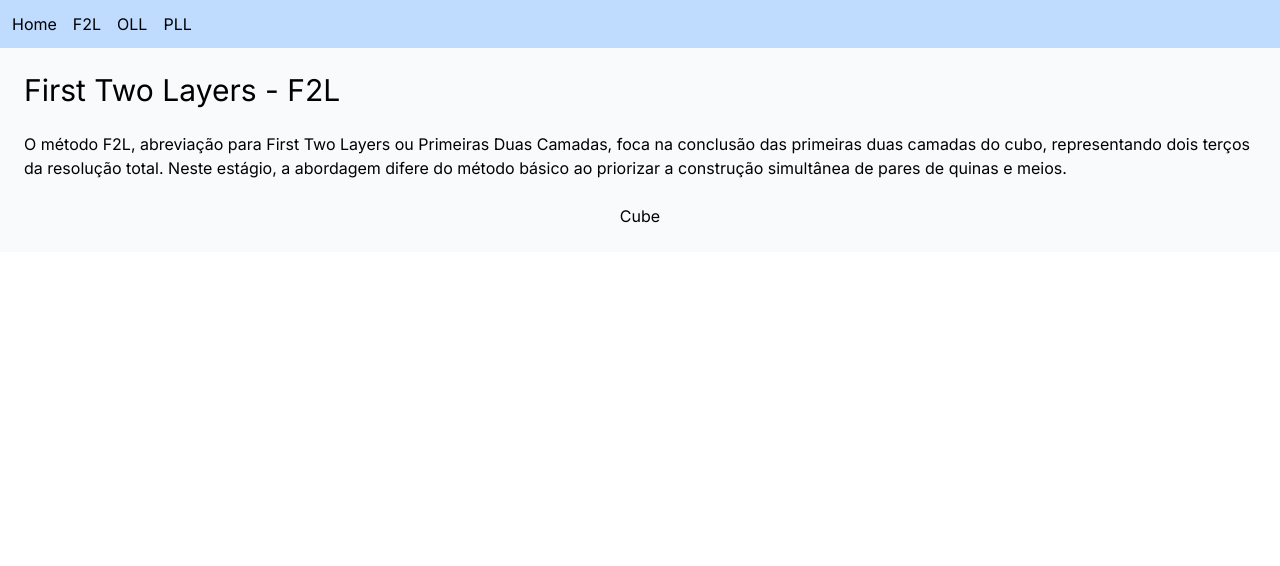
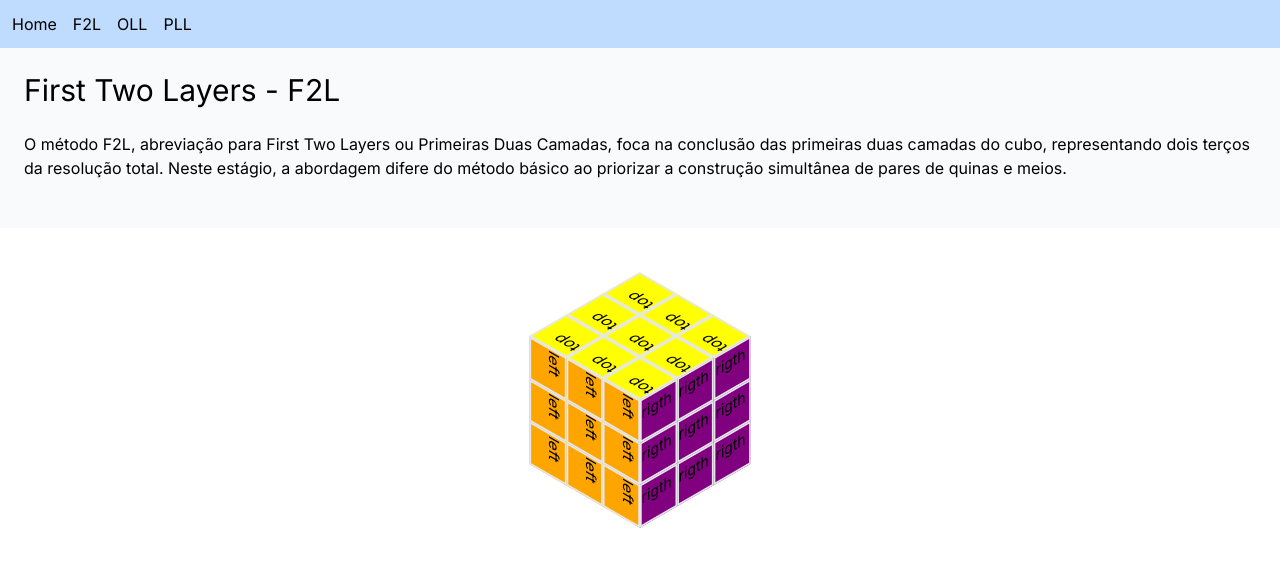
Before and after one commit to ValdineiJunior/cube-lessons, a Next.js app: page /firstTwoLayers in a window 1280 px wide. Shown: the top 566 px of the page. Built offline with nearby package versions, Linux system fonts and the light colour scheme.

Commit message:
feat: create a 3D cube

```diff
--- a/src/app/(dashboard)/firstTwoLayers/page.tsx
+++ b/src/app/(dashboard)/firstTwoLayers/page.tsx
@@ -1,3 +1,5 @@
+import { CubeF2l } from '@/components/cubeF2l'
+
 export default function FirstTwoLayers() {
   return (
     <h1 className=" bg-slate-50 col-span-10 p-6">
@@ -10,7 +12,9 @@ export default function FirstTwoLayers() {
           abordagem difere do método básico ao priorizar a construção simultânea
           de pares de quinas e meios.
         </p>
-        <div className="flex flex-wrap gap-6 justify-center">Cube</div>
+        <div className="flex flex-wrap gap-6 justify-center">
+          <CubeF2l />
+        </div>
       </div>
     </h1>
   )
--- a/src/app/(dashboard)/orientationLastLayer/page.tsx
+++ b/src/app/(dashboard)/orientationLastLayer/page.tsx
@@ -1,4 +1,4 @@
-import { Cube } from '@/components/cube'
+import { CubeOll } from '@/components/cubeOll'
 
 export default function OrientationLastLayer() {
   const notations = [
@@ -66,7 +66,7 @@ export default function OrientationLastLayer() {
         </p>
         <div className="flex flex-wrap gap-6 justify-center">
           {notations.map((notation) => (
-            <Cube key={notation.case} notation={notation.notation} />
+            <CubeOll key={notation.case} notation={notation.notation} />
           ))}
         </div>
       </div>
--- a/src/app/globals.css
+++ b/src/app/globals.css
@@ -1,3 +1,21 @@
 @tailwind base;
 @tailwind components;
 @tailwind utilities;
+
+
+.left {
+    background-color: orange;
+    transform: rotate(90deg) skewX(-30deg) scaleY(0.864)
+}
+
+.right {
+    background-color: purple;
+    transform: rotate(-30deg) skewX(-30deg) scaleY(0.864);
+    bottom: 8em;
+}
+
+.top {
+    background-color: yellow;
+    transform: rotate(210deg) skewX(-30deg) scaleY(0.864);
+    bottom: 16em;
+}
--- /dev/null
+++ b/src/components/cubeF2l.tsx
@@ -0,0 +1,76 @@
+export function CubeF2l() {
+  return (
+    <>
+      {/* <div className="grid grid-cols-2 grid-rows-2 h-52 w-48 static">
+        <div className="grid grid-cols-3 grid-rows-3 h-52 w-48 -skew-x-[30deg] absolute">
+          <div className=" border-2">up</div>
+          <div className=" border-2">up</div>
+          <div className=" border-2">up</div>
+          <div className=" border-2">up</div>
+          <div className=" border-2">up</div>
+          <div className=" border-2">up</div>
+          <div className=" border-2">up</div>
+          <div className=" border-2">up</div>
+          <div className=" border-2">up</div>
+        </div>
+        <div className="grid grid-cols-3 grid-rows-3 h-52 w-48 -skew-y-[30deg] absolute bottom-10 right-[14.25rem]">
+          <div className=" border-2">rigth</div>
+          <div className=" border-2">rigth</div>
+          <div className=" border-2">rigth</div>
+          <div className=" border-2">rigth</div>
+          <div className=" border-2">rigth</div>
+          <div className=" border-2">rigth</div>
+          <div className=" border-2">rigth</div>
+          <div className=" border-2">rigth</div>
+          <div className=" border-2">rigth</div>
+        </div>
+        <div className="grid grid-cols-3 grid-rows-3 h-52 w-48 skew-y-[30deg] absolute bottom-10">
+          <div className=" border-2">left</div>
+          <div className=" border-2">left</div>
+          <div className=" border-2">left</div>
+          <div className=" border-2">left</div>
+          <div className=" border-2">left</div>
+          <div className=" border-2">left</div>
+          <div className=" border-2">left</div>
+          <div className=" border-2">left</div>
+          <div className=" border-2">left</div>
+        </div>
+      </div> */}
+      <div className="absolute h-0 w-0 m-auto left-0 right-0 top-0 bottom-0">
+        <div className="relative h-32 w-32 origin-[0_0] left grid grid-cols-3 grid-rows-3">
+          <div className=" border-2">left</div>
+          <div className=" border-2">left</div>
+          <div className=" border-2">left</div>
+          <div className=" border-2">left</div>
+          <div className=" border-2">left</div>
+          <div className=" border-2">left</div>
+          <div className=" border-2">left</div>
+          <div className=" border-2">left</div>
+          <div className=" border-2">left</div>
+        </div>
+        <div className="relative h-32 w-32 origin-[0_0] right grid grid-cols-3 grid-rows-3">
+          <div className=" border-2">rigth</div>
+          <div className=" border-2">rigth</div>
+          <div className=" border-2">rigth</div>
+          <div className=" border-2">rigth</div>
+          <div className=" border-2">rigth</div>
+          <div className=" border-2">rigth</div>
+          <div className=" border-2">rigth</div>
+          <div className=" border-2">rigth</div>
+          <div className=" border-2">rigth</div>
+        </div>
+        <div className="relative h-32 w-32 origin-[0_0] top grid grid-cols-3 grid-rows-3">
+          <div className=" border-2">top</div>
+          <div className=" border-2">top</div>
+          <div className=" border-2">top</div>
+          <div className=" border-2">top</div>
+          <div className=" border-2">top</div>
+          <div className=" border-2">top</div>
+          <div className=" border-2">top</div>
+          <div className=" border-2">top</div>
+          <div className=" border-2">top</div>
+        </div>
+      </div>
+    </>
+  )
+}
--- a/src/components/cube.tsx
+++ b/src/components/cubeOll.tsx
@@ -5,7 +5,7 @@ export type Notation = {
   moves: string[]
 }
 
-export function Cube({ notation }: { notation: Notation }) {
+export function CubeOll({ notation }: { notation: Notation }) {
   return (
     <>
       <div className="grid grid-cols-3 grid-rows-3 h-52 w-48">
--- a/src/components/row.tsx
+++ b/src/components/row.tsx
@@ -1,4 +1,4 @@
-import { Notation } from './cube'
+import { Notation } from './cubeOll'
 import { Square } from './square'
 
 export function Row({ notation }: { notation: Notation }) {
```
